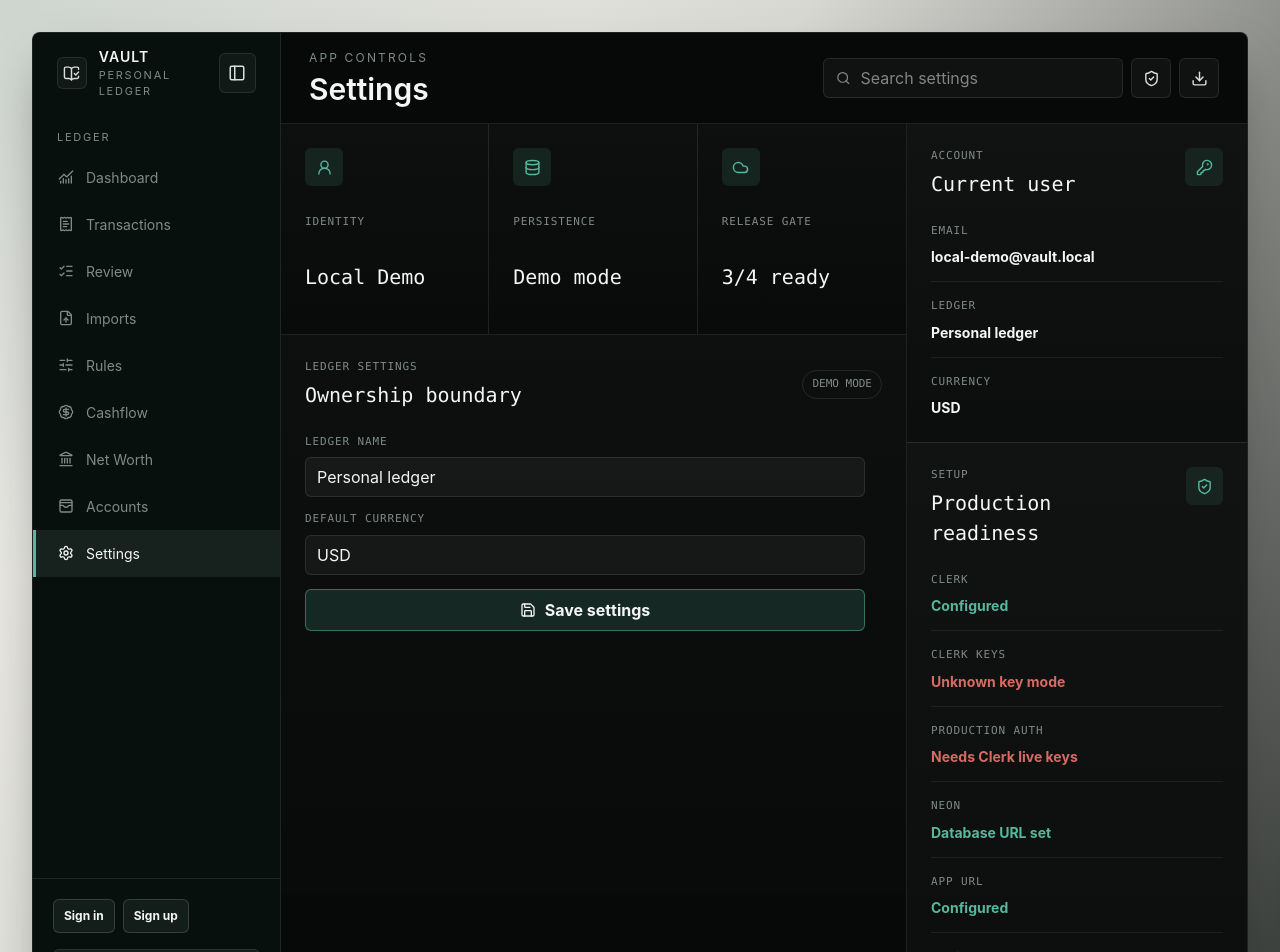
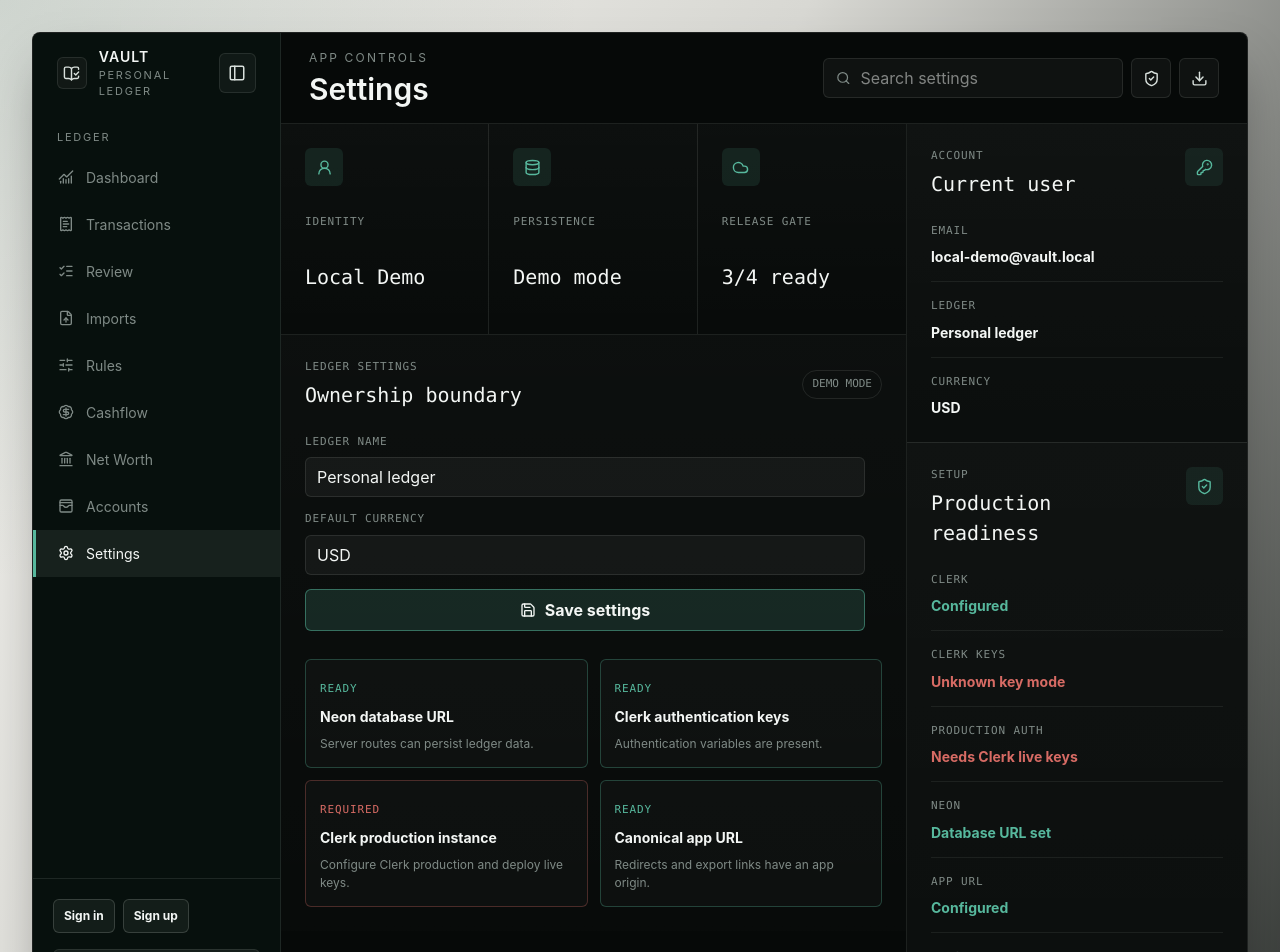
Before and after one commit to Luis-Castellanos/Ledger, a Next.js app: page /settings in a window 1280 px wide. Shown: the top 952 px of the page. Built offline with nearby package versions, Linux system fonts and the light colour scheme; no server answers.

Commit message:
Add settings release checklist

```diff
--- a/src/app/globals.css
+++ b/src/app/globals.css
@@ -1059,6 +1059,58 @@ button {
   color: var(--coral);
 }
 
+.release-checklist {
+  margin-top: 28px;
+  display: grid;
+  grid-template-columns: repeat(2, minmax(0, 1fr));
+  gap: 12px;
+}
+
+.release-checklist-item {
+  border: 1px solid var(--line);
+  border-radius: 6px;
+  background: rgba(255, 255, 255, 0.025);
+  padding: 14px;
+}
+
+.release-checklist-item span {
+  color: var(--muted);
+  font-family: var(--font-mono);
+  font-size: 11px;
+  letter-spacing: 0.08em;
+  text-transform: uppercase;
+}
+
+.release-checklist-item strong {
+  display: block;
+  margin-top: 8px;
+  color: var(--ink-strong);
+  font-size: 14px;
+}
+
+.release-checklist-item p {
+  margin: 8px 0 0;
+  color: var(--muted);
+  font-size: 12px;
+  line-height: 1.5;
+}
+
+.release-checklist-item[data-state="ready"] {
+  border-color: rgba(87, 184, 157, 0.3);
+}
+
+.release-checklist-item[data-state="ready"] span {
+  color: var(--green);
+}
+
+.release-checklist-item[data-state="blocked"] {
+  border-color: rgba(215, 107, 100, 0.3);
+}
+
+.release-checklist-item[data-state="blocked"] span {
+  color: var(--coral);
+}
+
 .primary-action {
   display: inline-flex;
   height: 42px;
@@ -1356,6 +1408,10 @@ button {
     grid-template-columns: 1fr;
   }
 
+  .release-checklist {
+    grid-template-columns: 1fr;
+  }
+
   .transaction-controls {
     width: 100%;
     flex-direction: column;
--- a/src/app/settings/settings-workbench.tsx
+++ b/src/app/settings/settings-workbench.tsx
@@ -45,6 +45,7 @@ export function SettingsWorkbench() {
   const [message, setMessage] = useState<string | null>(null);
   const [isSaving, setIsSaving] = useState(false);
   const setupReadiness = getSetupReadiness(setupStatus);
+  const releaseTasks = getReleaseTasks(setupStatus);
 
   useEffect(() => {
     let isMounted = true;
@@ -173,6 +174,16 @@ export function SettingsWorkbench() {
               {isSaving ? "Saving" : "Save settings"}
             </button>
           </form>
+
+          <div className="release-checklist" aria-label="Release checklist">
+            {releaseTasks.map((task) => (
+              <div className="release-checklist-item" data-state={task.done ? "ready" : "blocked"} key={task.label}>
+                <span>{task.done ? "Ready" : "Required"}</span>
+                <strong>{task.label}</strong>
+                <p>{task.detail}</p>
+              </div>
+            ))}
+          </div>
         </section>
       </section>
 
@@ -237,6 +248,31 @@ export function SettingsWorkbench() {
   );
 }
 
+function getReleaseTasks(status: SetupStatus) {
+  return [
+    {
+      done: status.databaseConfigured,
+      label: "Neon database URL",
+      detail: status.databaseConfigured ? "Server routes can persist ledger data." : "Add DATABASE_URL before DB-backed production use.",
+    },
+    {
+      done: status.clerkConfigured,
+      label: "Clerk authentication keys",
+      detail: status.clerkConfigured ? "Authentication variables are present." : "Add Clerk publishable and secret keys.",
+    },
+    {
+      done: status.clerkKeyMode === "live",
+      label: "Clerk production instance",
+      detail: status.clerkKeyMode === "live" ? "Live Clerk keys are active." : "Configure Clerk production and deploy live keys.",
+    },
+    {
+      done: status.appUrlConfigured,
+      label: "Canonical app URL",
+      detail: status.appUrlConfigured ? "Redirects and export links have an app origin." : "Set NEXT_PUBLIC_APP_URL for the deployed app.",
+    },
+  ];
+}
+
 function getClerkKeyModeLabel(mode: SetupStatus["clerkKeyMode"]) {
   switch (mode) {
     case "live":
```
Also changed, not shown: 1 other file (tests, documents, lock files or other folders).
